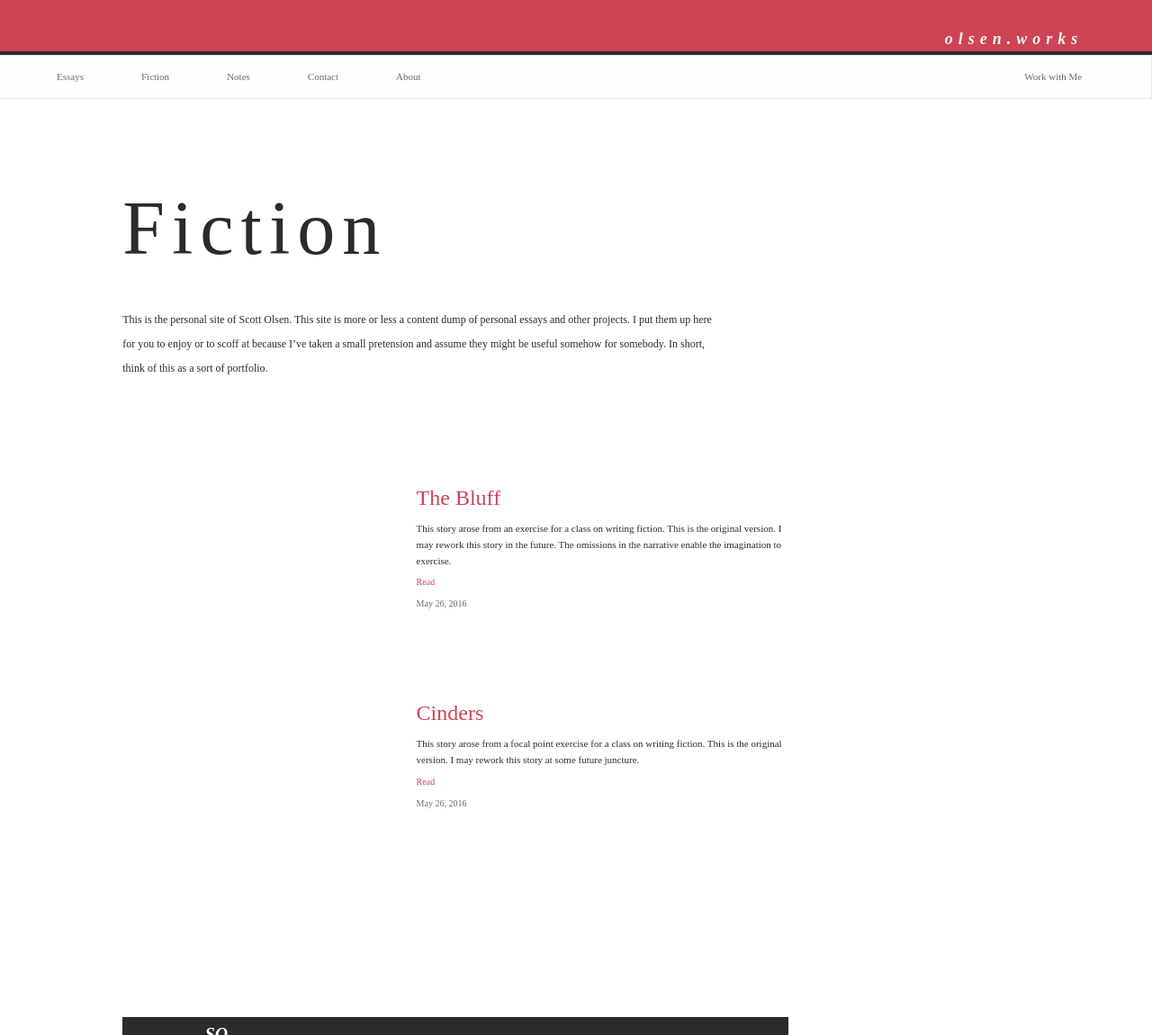
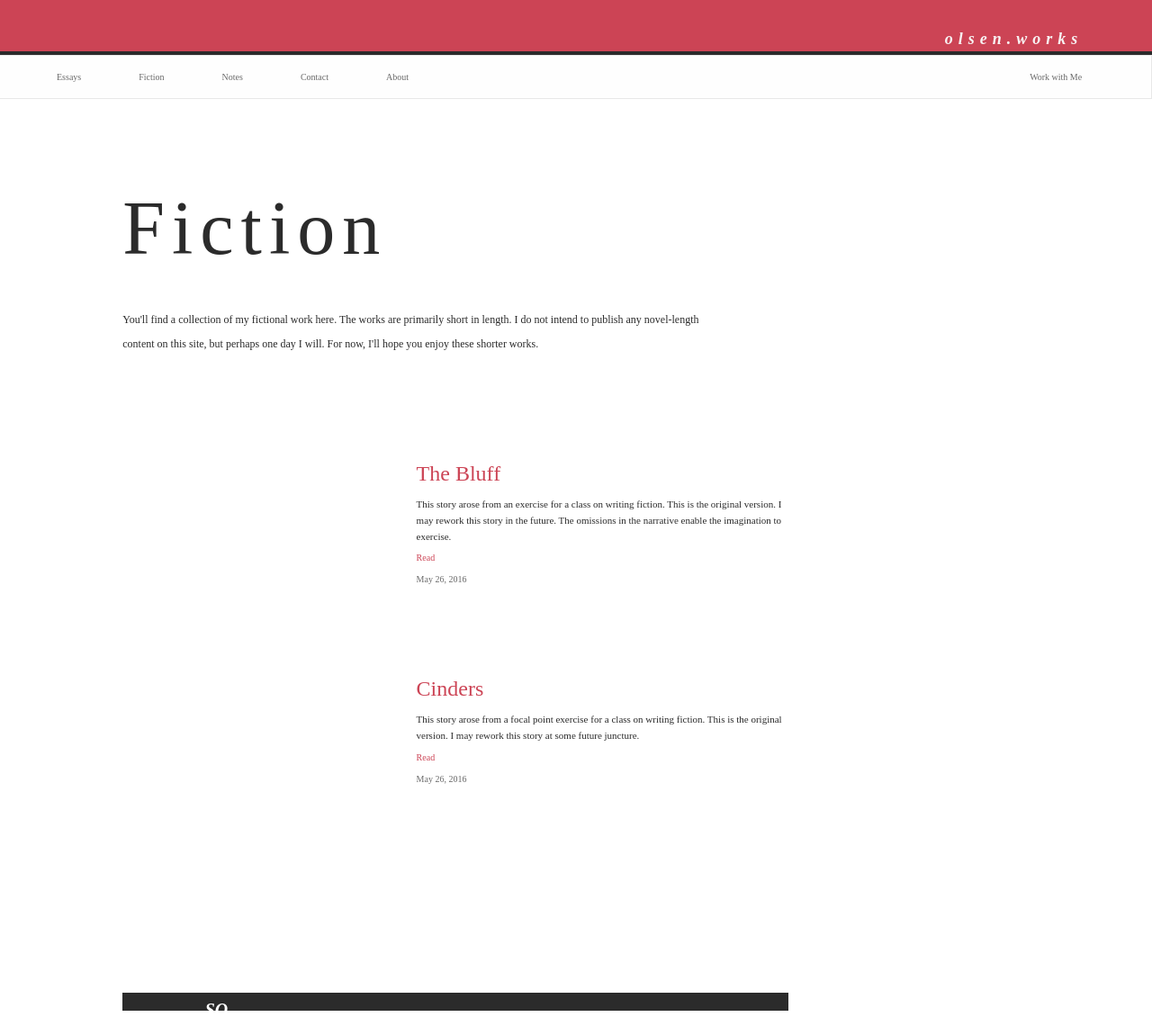
Before and after one commit to fakeolsen/scolsen.github.io, a Jekyll site: the page built from fiction.html, in a window 1280 px wide and 1150 px high. Shown: the whole window at 90% size. Built offline with Jekyll 4.4.1, drawn with Linux system fonts in a browser that asks for light colours; some web fonts are replaced.

Commit message:
bug fixes

```diff
--- a/_sass/_layout.scss
+++ b/_sass/_layout.scss
@@ -143,6 +143,7 @@
             float:left;
             transition-duration: 350ms;
             transition-timing-function: ease;
+            font-size:10px;
             text-align:left;
             width:auto;
             margin-right:0;
@@ -304,6 +305,7 @@
 
     @include media-query($on-palm) {
         width:100%;
+        margin-top:40px;
     }
 }
 
--- a/essays.html
+++ b/essays.html
@@ -6,7 +6,7 @@ title: "olsen.works essays"
 <div class="home">
   <div class="feature-wrapper">
   <h1 class="post-title-feature">Essays</h1>
-  <p class="welcome">This is the personal site of Scott Olsen. This site is more or less a content dump of personal essays and other projects. I put them up here for you to enjoy or to scoff at because I’ve taken a small pretension and assume they might be useful somehow for somebody. In short, think of this as a sort of portfolio.</p>
+  <p class="welcome">You'll find a collection of essays I've written here. Most are likely on the subjects of writing or philosophy, though I may ocassionally veer off of those courses. I hope you enjoy.</p>
   <ul class="post-list">
     {% if site.categories.essay == null %}
     {%include 404.html %}
--- a/fiction.html
+++ b/fiction.html
@@ -6,7 +6,7 @@ title: "olsen.works fiction"
 <div class="home">
   <div class="feature-wrapper">
   <h1 class="post-title-feature">Fiction</h1>
-  <p class="welcome">This is the personal site of Scott Olsen. This site is more or less a content dump of personal essays and other projects. I put them up here for you to enjoy or to scoff at because I’ve taken a small pretension and assume they might be useful somehow for somebody. In short, think of this as a sort of portfolio.</p>
+  <p class="welcome">You'll find a collection of my fictional work here. The works are primarily short in length. I do not intend to publish any novel-length content on this site, but perhaps one day I will. For now, I'll hope you enjoy these shorter works.</p>
   <ul class="post-list">
     {% if site.categories.fiction == null %}
     {%include 404.html %}
```
